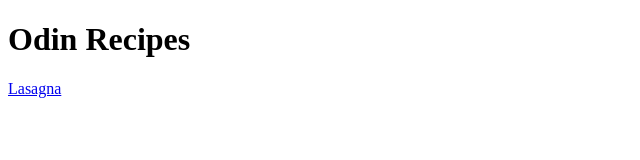
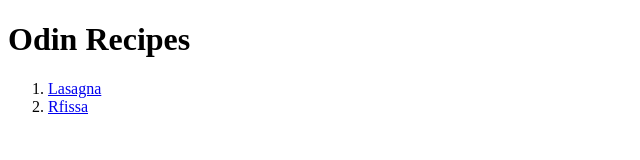
Before and after one commit to Yisthepath/odin-recipes, a plain HTML site: page index.html in a window 1280 px wide. Shown: the whole page, without its empty margins (0-640 px from the left). Drawn offline with Linux system fonts and the light colour scheme.

Commit message:
Add rfissa.html link

```diff
--- a/index.html
+++ b/index.html
@@ -8,7 +8,10 @@
 </head>
 <body>
     <h1>Odin Recipes</h1>
-    <a href="./recipes/lasagna.html">Lasagna</a>
+    <ol>
+        <li><a href="./recipes/lasagna.html">Lasagna</a></li>
+        <li><a href="./recipes/rfissa.html">Rfissa</a></li>
+    </ol>
 
 </body>
 </html>
```
